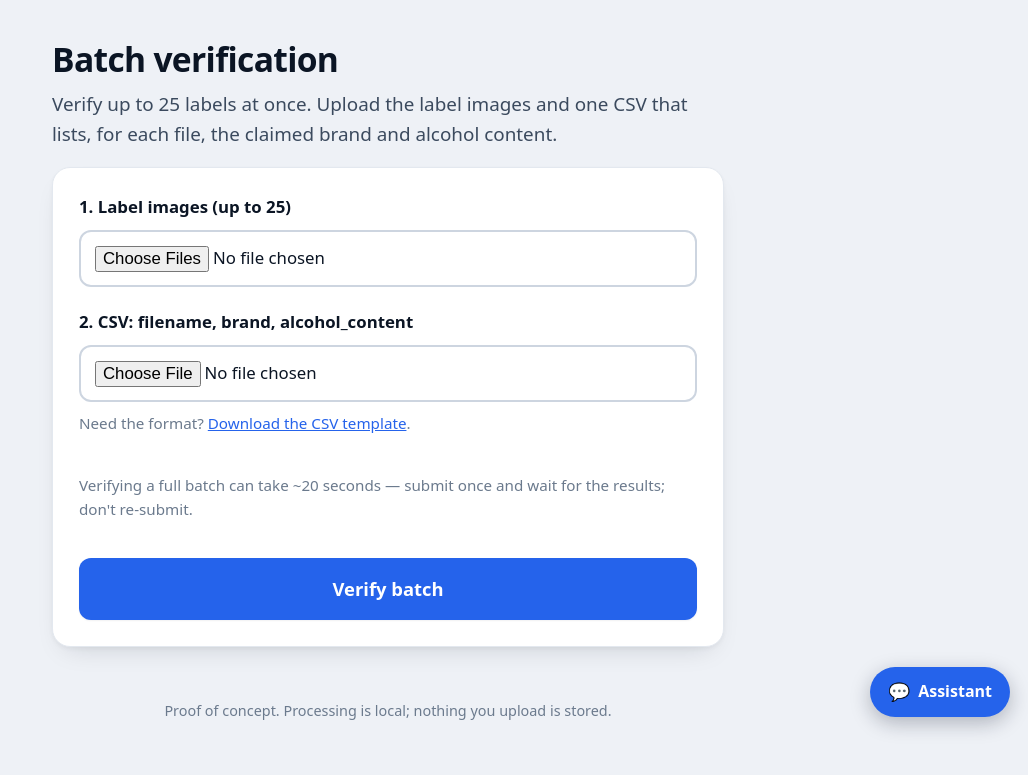
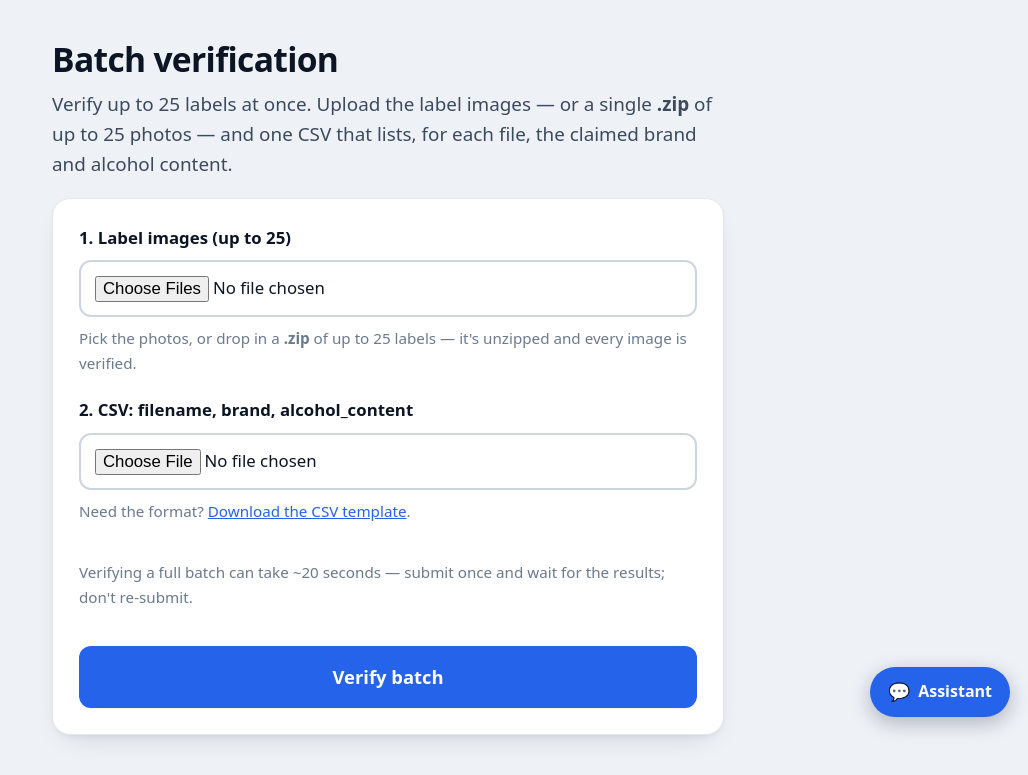
Before and after one commit to jayceparabellum/TTB_AI_Label_Verification_Tool, a FastAPI app: page /batch in a window 1280 px wide. Shown: the part 65-840 px from the top of the page, without its empty margins (252-1280 px from the left). Before the commit the page ends 797 px from the top, so only its background shows below. Run offline with FastAPI, Linux system fonts and the light colour scheme; some libraries are stand-ins or nearby versions.

Commit message:
feat(batch): accept a .zip of labels on the Batch page (U3)
/batch expands any uploaded .zip via app.ingest (shared _expand_uploads helper),
merges with loose images, and runs the full set through run_batch. Over-cap or
corrupt zips surface as a friendly result banner, never a 500. Template input now
accepts image/*,.zip with updated copy. Loose-file uploads unchanged.

```diff
--- a/app/main.py
+++ b/app/main.py
@@ -16,6 +16,7 @@ from fastapi.staticfiles import StaticFiles
 from fastapi.templating import Jinja2Templates
 
 from . import batch as batch_mod
+from . import ingest
 from . import ocr
 from .models import VerificationResult
 from .reference import OFFICIAL_GOVERNMENT_WARNING
@@ -293,15 +294,39 @@ def batch_form(request: Request):
     )
 
 
+def _is_zip(name: str, content_type: str) -> bool:
+    return name.lower().endswith(".zip") or content_type in (
+        "application/zip", "application/x-zip-compressed", "application/x-zip")
+
+
+async def _expand_uploads(uploads: list[UploadFile]) -> list[tuple[str, bytes]]:
+    """Read uploads into (filename, bytes), expanding any .zip into its image
+    members so a zipped folder and loose images take the same downstream path.
+    Raises ingest.ZipIngestError on a corrupt or over-cap archive."""
+    out: list[tuple[str, bytes]] = []
+    for up in uploads:
+        data = await up.read()
+        if _is_zip(up.filename or "", (up.content_type or "").lower()):
+            out.extend(ingest.extract_images_from_zip(data))
+        else:
+            out.append((up.filename or "", data))
+    return out
+
+
 @app.post("/batch", response_class=HTMLResponse)
 async def batch_run(
     request: Request,
     images: list[UploadFile] = File(...),
     mapping: UploadFile = File(...),
 ):
-    """Verify a batch of labels against a CSV of claimed data (stateless)."""
-    uploaded = [((img.filename or ""), await img.read()) for img in images]
-    result = batch_mod.run_batch(uploaded, await mapping.read())
+    """Verify a batch of labels against a CSV of claimed data (stateless). The
+    images field accepts loose image files and/or a .zip of label photos."""
+    try:
+        uploaded = await _expand_uploads(images)
+    except ingest.ZipIngestError as exc:
+        result = batch_mod.BatchResult(error=str(exc))
+    else:
+        result = batch_mod.run_batch(uploaded, await mapping.read())
     results_csv_b64 = ""
     if result.rows:
         results_csv_b64 = base64.b64encode(
--- a/app/templates/batch.html
+++ b/app/templates/batch.html
@@ -3,14 +3,17 @@
 {% block content %}
   <h1>Batch verification</h1>
   <p class="lead">
-    Verify up to {{ cap }} labels at once. Upload the label images and one CSV
-    that lists, for each file, the claimed brand and alcohol content.
+    Verify up to {{ cap }} labels at once. Upload the label images &mdash; or a single
+    <strong>.zip</strong> of up to {{ cap }} photos &mdash; and one CSV that lists, for
+    each file, the claimed brand and alcohol content.
   </p>
 
   <form class="card" action="/batch" method="post" enctype="multipart/form-data" style="margin-top:18px">
     <label class="field">
       <span class="field-label">1. Label images (up to {{ cap }})</span>
-      <input type="file" name="images" accept="image/*" multiple required>
+      <input type="file" name="images" accept="image/*,.zip" multiple required>
+      <span class="hint">Pick the photos, or drop in a <strong>.zip</strong> of up to
+        {{ cap }} labels &mdash; it's unzipped and every image is verified.</span>
     </label>
 
     <label class="field">
```
Also changed, not shown: tests/test_batch_zip.py (added, +78 -0 lines).
